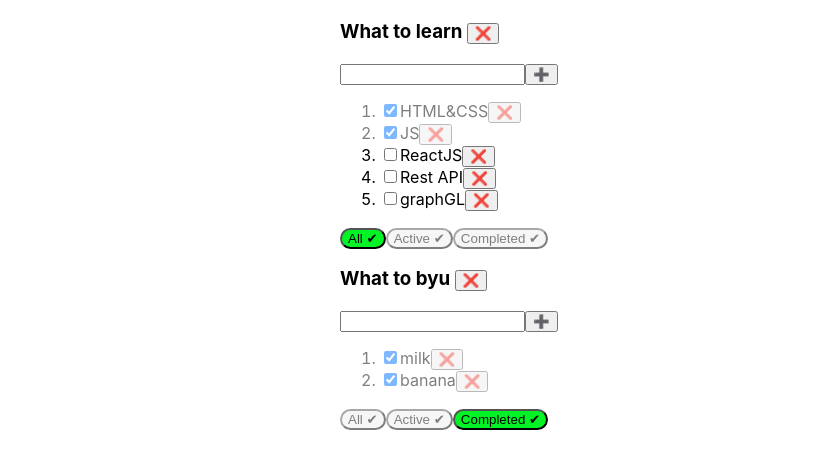
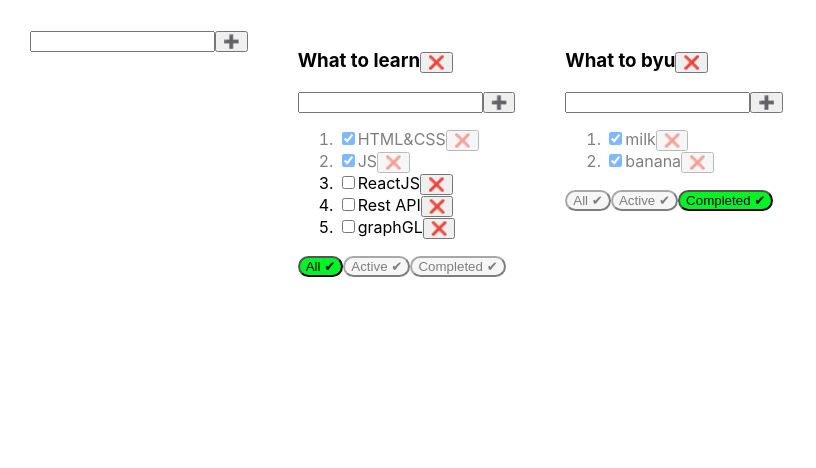
Before and after one commit to ALbirdEX/it-incubator-todolist-ts-01, a React (Create React App) app: page / in a window 1280 px wide. Shown: the top 468 px of the page, without its empty margins (0-816 px from the left). Built offline with nearby package versions, Linux system fonts and the light colour scheme.

Commit message:
code refactoring of the App.tsx component (functions)

```diff
--- /dev/null
+++ b/src/AddItemForm.tsx
@@ -0,0 +1,40 @@
+import React, {ChangeEvent, KeyboardEvent, useState} from "react";
+
+type AddItemFormPropsType = {
+    addTask: (title: string) => void
+}
+export function AddItemForm(props: AddItemFormPropsType) {
+
+    const [title, setTitle] = useState("");
+    const [error, setError] = useState<string | null>(null)
+
+    const addTaskHandler = () => {
+        if (title.trim() !== "") {
+            props.addTask(title.trim())
+            setTitle("")
+        } else {
+            setError("Title is reguired")
+        }
+    }
+    const onChangeHandler = (event: ChangeEvent<HTMLInputElement>) => {
+        setTitle(event.currentTarget.value)
+    }
+    const onKeyDownHandler = (event: KeyboardEvent<HTMLInputElement>) => {
+        setError(null)
+        if (event.key === "Enter") {
+            addTaskHandler()
+        }
+    }
+
+    return (
+        <div>
+            <input value={title}
+                   onChange={onChangeHandler}
+                   onKeyDown={onKeyDownHandler}
+                   className={error ? "error" : ""}
+            />
+            <button onClick={addTaskHandler}><span role="img" aria-label="Plus">➕</span></button>
+            {error && <div className={"error-message"}>{error}</div>}
+        </div>
+    )
+}
--- a/src/App.css
+++ b/src/App.css
@@ -1,6 +1,7 @@
 .App {
-    width: 600px;
-    margin: 20px auto;
+    padding: 30px;
+    display: flex;
+
 }
 
 .App > div {
--- a/src/App.tsx
+++ b/src/App.tsx
@@ -2,6 +2,7 @@ import React, {useState} from 'react';
 import './App.css';
 import {TaskType, TodoList} from "./TodoList";
 import {v1} from "uuid";
+import {AddItemForm} from "./AddItemForm";
 
 export type FilterValuesType = "All" | "Active" | "Completed"
 
@@ -37,13 +38,13 @@ function App() {
         [todolistID2]: [
             {id: v1(), title: "milk", isDone: true},
             {id: v1(), title: "banana", isDone: true},
-            {id: v1(), title: "ReactJS", isDone: false},
+            {id: v1(), title: "book", isDone: false},
         ],
     })
 
-    function removeTodolist(id: string) {
-        setTodolists(todolists.filter(todolist => todolist.id !== id))
-        delete tasks[id]
+    function removeTodolist(todolistID: string) {
+        setTodolists(todolists.filter(todolist => todolist.id !== todolistID))
+        delete tasks[todolistID]
         setTasks({...tasks})
     }
 
@@ -74,14 +75,31 @@ function App() {
         setTasks({...tasks,[todolistID]:tasks[todolistID].map(t => t.id === taskID? {...t, isDone} : t)})
     }
 
+    function changeTaskTitle(taskID: string, todolistID: string, newTitle: string){
+        setTasks({...tasks,[todolistID]: tasks[todolistID].map(t => t.id === taskID? {...t, title: newTitle} : t)})
+    }
+
     function changeFilter(value: FilterValuesType, todolistID: string) {  //"All" | "Active" | "Completed"
         let todolist = todolists.map(todolist => todolist.id === todolistID ? {...todolist, filter: value} : todolist)
         setTodolists(todolist)
     }
 
+    function addTodolist(title: string) {
+        let newTodolistId = v1()
+        let newTodolist: TodoListsType =  {id: newTodolistId, title: title, filter: "All"}
+        setTodolists([newTodolist, ...todolists])
+        setTasks({...tasks, [newTodolistId]: []})
+    }
+
+    function changeTodolistTitle (todolistID: string, newTitle: string){
+        setTodolists([...todolists.map(t => t.id === todolistID ? {...t, title: newTitle} : t) ])
+    }
+
 
     return (
         <div className="App">
+            <AddItemForm addTask={addTodolist}/>
+
             {todolists.map(todolist => {
 
                 let allTodolistTasks = tasks[todolist.id]
@@ -104,6 +122,8 @@ function App() {
                                  removeTask={removeTask}
                                  changeFilter={changeFilter}
                                  changeTaskStatus={changeTaskStatus}
+                                 changeTaskTitle={changeTaskTitle}
+                                 changeTodolistTitle={changeTodolistTitle}
                                  filter={todolist.filter}
                 />
             })}
--- /dev/null
+++ b/src/EditableSpanPropsType.tsx
@@ -0,0 +1,37 @@
+import React, {ChangeEvent, useState} from "react";
+
+type EditableSpanPropsType = {
+    title: string
+    onCahge: (newValue: string) => void
+}
+
+
+
+export function EditableSpan(props: EditableSpanPropsType) {
+
+    const [editMode, setEditMode] = useState(false)
+    const [title, setTitle] = useState("")
+
+    const activateEditMode = () => {
+        setEditMode(true)
+        setTitle(props.title)
+    }
+    const activateViewMode = () => {
+        setEditMode(false)
+        props.onCahge(title)
+    }
+
+    const onChangeHandler = (event: ChangeEvent<HTMLInputElement>) => {
+        setTitle(event.currentTarget.value)
+    }
+
+    return (
+        editMode
+            ? <input value={title}
+                     onChange={onChangeHandler}
+                     onBlur={activateViewMode}
+                     autoFocus/>
+
+            : <span onDoubleClick={activateEditMode}>{props.title}</span>
+    )
+}
--- a/src/TodoList.tsx
+++ b/src/TodoList.tsx
@@ -1,5 +1,7 @@
-import React, {ChangeEvent, KeyboardEvent, useState} from "react";
+import React, {ChangeEvent} from "react";
 import {FilterValuesType} from "./App";
+import {AddItemForm} from "./AddItemForm";
+import {EditableSpan} from "./EditableSpanPropsType";
 
 type TodoListPropsType = {
     id: string
@@ -11,12 +13,14 @@ type TodoListPropsType = {
     removeTask: (taskID: string, todolistID: string) => void
     changeFilter: (value: FilterValuesType, todolistId: string) => void
     changeTaskStatus: (taskID: string, todolistID: string, isDone: boolean) => void
+    changeTaskTitle: (taskID: string, todolistID: string, newTitle: string) => void
+    changeTodolistTitle: (todolistID: string, newTitle: string) => void
     filter: FilterValuesType
 }
 
 export type TaskType = {
     id: string
-    title: string | number
+    title: string
     isDone: boolean
 }
 
@@ -24,19 +28,20 @@ export type TaskType = {
 
 export function TodoList(props: TodoListPropsType) {
 
-    const [title, setTitle] = useState("")
-    const [error, setError] = useState<string | null>(null)
+   /* const [title, setTitle] = useState("")
+    const [error, setError] = useState<string | null>(null)*/
 
 
-    const onChangeHandler = (event: ChangeEvent<HTMLInputElement>) => {setTitle(event.currentTarget.value)}
+   /* const onChangeHandler = (event: ChangeEvent<HTMLInputElement>) => {setTitle(event.currentTarget.value)}
 
     const onKeyDownHandler = (event: KeyboardEvent<HTMLInputElement>) => {
         setError(null)
         if (event.key === "Enter") {
             addTaskHandler()
         }
-    }
+    }*/
 
+/*
     const addTaskHandler = () => {
         if (title.trim() !== "") {
             props.addTask(title.trim(), props.id)
@@ -44,6 +49,11 @@ export function TodoList(props: TodoListPropsType) {
         } else {
             setError("Title is reguired")
         }
+    }
+*/
+
+    const addItem = (title: string) => {
+        props.addTask(title, props.id)
     }
 
     const onAllClickHandler = () => {props.changeFilter("All", props.id)}
@@ -54,27 +64,31 @@ export function TodoList(props: TodoListPropsType) {
 
     const removeTodolistHandler = () => {props.removeTodolist(props.id)}
 
+    const cangeTodolistTitle = (newTitle: string) => {props.changeTodolistTitle(props.id, newTitle)}
+
+
+
     return (
         <div>
-            <h3>{props.title} <button onClick={removeTodolistHandler}><span role="img" aria-label="Delete">❌</span></button></h3>
+            <h3><EditableSpan title={props.title}
+                              onCahge={cangeTodolistTitle}/>
+                <button onClick={removeTodolistHandler}><span role="img" aria-label="Delete">❌</span></button></h3>
             <div>
-                <input value={title}
-                       onChange={onChangeHandler}
-                       onKeyDown={onKeyDownHandler}
-                       className={error? "error" : ""}
-                />
-
-                <button onClick={addTaskHandler}><span role="img" aria-label="Plus">➕</span></button>
-                {error && <div className={"error-message"}>{error}</div>}
+                <AddItemForm addTask={addItem}/>
             </div>
             <ol>
                 {props.tasks.map((task) => {
 
-                        const removeTaskHandler = () => {props.removeTask(task.id, props.id)}
-                        const taskStatusHandler = (event: ChangeEvent<HTMLInputElement>) => {
-                            let newIsDoneValue = event.currentTarget.checked
-                            props.changeTaskStatus(task.id, props.id, newIsDoneValue)
-                        }
+                    const removeTaskHandler = () => {props.removeTask(task.id, props.id)
+                    }
+                    const taskStatusHandler = (event: ChangeEvent<HTMLInputElement>) => {
+                        let newIsDoneValue = event.currentTarget.checked
+                        props.changeTaskStatus(task.id, props.id, newIsDoneValue)
+                    }
+                    const taskTitleHandler = (newValue: string) => {
+                        props.changeTaskTitle(task.id, props.id, newValue)
+                    }
+
 
                         return (
                             <li key={task.id} className={task.isDone ? "is-done" : ""}>
@@ -82,7 +96,8 @@ export function TodoList(props: TodoListPropsType) {
                                        checked={task.isDone}
                                        onChange={taskStatusHandler}
                                 />
-                                <span>{task.title}</span>
+                                <EditableSpan title={task.title}
+                                               onCahge={taskTitleHandler}/>
                                 <button onClick={removeTaskHandler}><span role="img" aria-label="Delete">❌</span></button>
                             </li>
                         )
```
